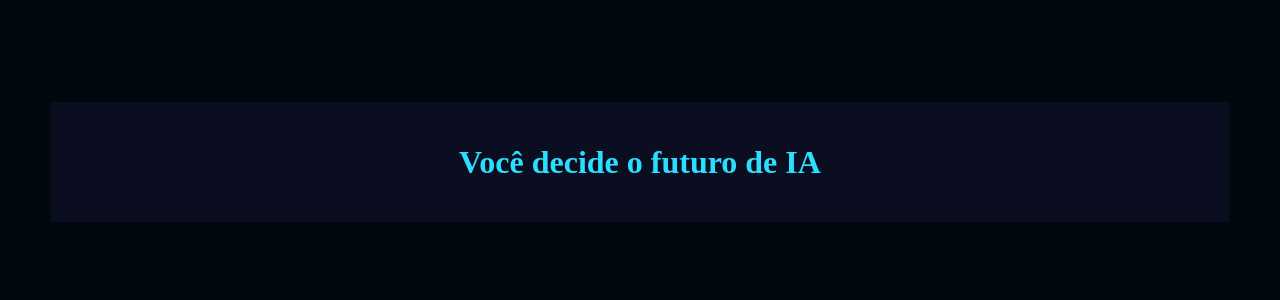
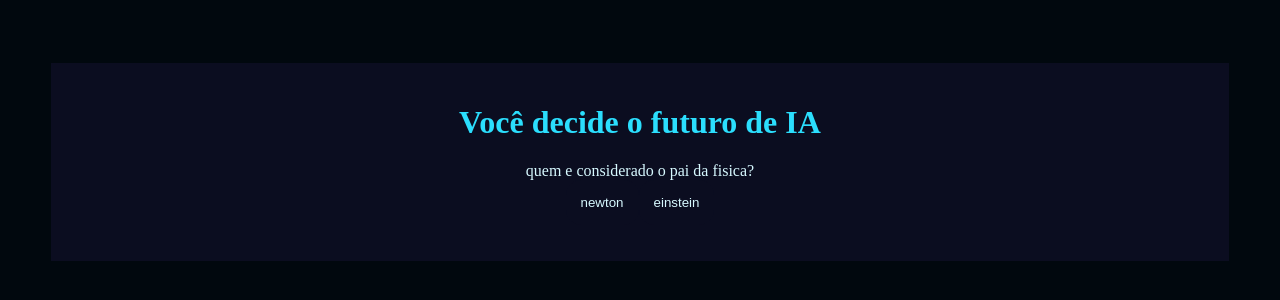
Before and after one commit to bolimbolacha/pagina-ia, a plain HTML site: page index.html in a window 1280 px wide. Shown: the part 246-546 px from the top of the page. Drawn offline with Linux system fonts and the light colour scheme.

Commit message:
Add files via upload

```diff
--- a/script.js
+++ b/script.js
@@ -1,19 +1,19 @@
 const caixaPrincipal = document.querySelector(".caixa-principal");
-const caixaPergunta = document.querySelector(".caixa-pergunta");
+const caixaPerguntas = document.querySelector(".caixa-pergunta");
 const caixaAlternativas = document.querySelector(".caixa-alternativas");
 const caixaResultados = document.querySelector(".caixa-resultados");
 const textoResultados = document.querySelector(".texto-resultados");
 
 const perguntas = [
     {
-        enunciado: "Qual foi o campeão da copa do mundo de 2010?",
+        enunciado: "quem e considerado o pai da fisica?",
         alternativas: [
             {
-                testo:"Espanha!",
+                texto:"newton",
                 afirmacao:"afirmação"
             },
             {
-                texto:"Alemanha!",
+                texto:"einstein",
                 afirmacao:"afirmação."
 
 
@@ -23,14 +23,14 @@ const perguntas = [
 
     },
     {
-        enunciado: "Qual a seleção que mais tem copas do mundo?",
+        enunciado: "quem criou o prisma de luz?",
         alternativas: [
             {
-                testo:"Brasil.",
+                texto:"aristoteles.",
                 afirmacao:"afirmação"
             },
             {
-                texto:"Argentina.",
+                texto:"newton.",
                 afirmacao:"afirmação."
 
 
@@ -40,14 +40,14 @@ const perguntas = [
 
     },
     {
-        enunciado: "qual foi a ultima seleção campeam do mundo.",
+        enunciado: "quem foi newton?",
         alternativas: [
             {
-                testo:"França.",
+                texto:"matematico",
                 afirmacao:"afirmação"
             },
             {
-                texto:"Argentina.",
+                texto:"filosofo",
                 afirmacao:"afirmação."
 
 
@@ -59,14 +59,14 @@ const perguntas = [
 
     },
     {
-        enunciado: "quem foi a primeira campeam do mundo?",
+        enunciado: "oque fez com que oppenhimer fosse julgado?",
         alternativas: [
             {
-                testo:"Italia.",
+                texto:"criação da bomba nuclear.",
                 afirmacao:"afirmação"
             },
             {
-                texto:"uruguai.",
+                texto:"criação das armas belicas.",
                 afirmacao:"afirmação"
 
 
@@ -75,16 +75,27 @@ const perguntas = [
 
         ]
 
-    }
+    },
+    {
+        enunciado: "A Física permite-nos conhecer as leis gerais da Natureza que regulam o desenvolvimento dos processos que se verificam, tanto no Universo circundante como no Universo em geral.",
+
+
+    },
 
 ];
 
 let atual = 0;
 let perguntaAtual;
+let hitoriaFinal = "";
 
 function mostraPergunta() {
-    perguntaAtual = perguntas[atual]
+    if(atual >= perguntas.length){
+        motraReultados();
+        return;
+    }[]
+    perguntaAtual = perguntas[atual];
     caixaPerguntas.textContent = perguntaAtual.enunciado;
+    caixaAlternativas.textContent = "";
     mostraAlternativas();
 }
 
@@ -92,12 +103,21 @@ function mostraAlternativas(){
     for(const alternativa of perguntaAtual.alternativas){
         const botaoAlternativas = document.createElement("button");
         botaoAlternativas.textContent = alternativa.texto;
-        botaoAlternativas.addEventListener("click",function(){
-            atual++;
-            mostraPergunta();
-        });
-        caixaAltermativas.appendChild(botaoAlternativas);
+        botaoAlternativas.addEventListener("click",() => repostaSelecionada(alternativa));
+        caixaAlternativas.appendChild(botaoAlternativas);
     }
 }
 
+function repostaSelecionada(opcaoSelecionada){
+    atual++;
+    mostraPergunta();
+    const afirmacoes = opcaoSelecionada.afirmacoes
+}
+
+function mostraResultados(){
+    caixaPerguntas.textContent = "em 2019...";
+    textoResultados.textContent = hitoriaFinal += afirmacoes + "";
+    caixaAlternativas.textContent = "";
+
+}
 mostraPergunta();
--- a/style.css
+++ b/style.css
@@ -26,3 +26,16 @@ h1{
     color: var(--cor-destaque);
 
 }
+button{
+    background-color: var(--cor-principal);
+    color: var(--cor-texto);
+    border: none;
+    border-radius: 15px;
+    padding: 15px;
+    transition: backgound-color0.3s;
+
+}
+button:hover{
+    background-color: var(--cor-destaque);
+    color: var(--cor-secundaria);
+}
```
